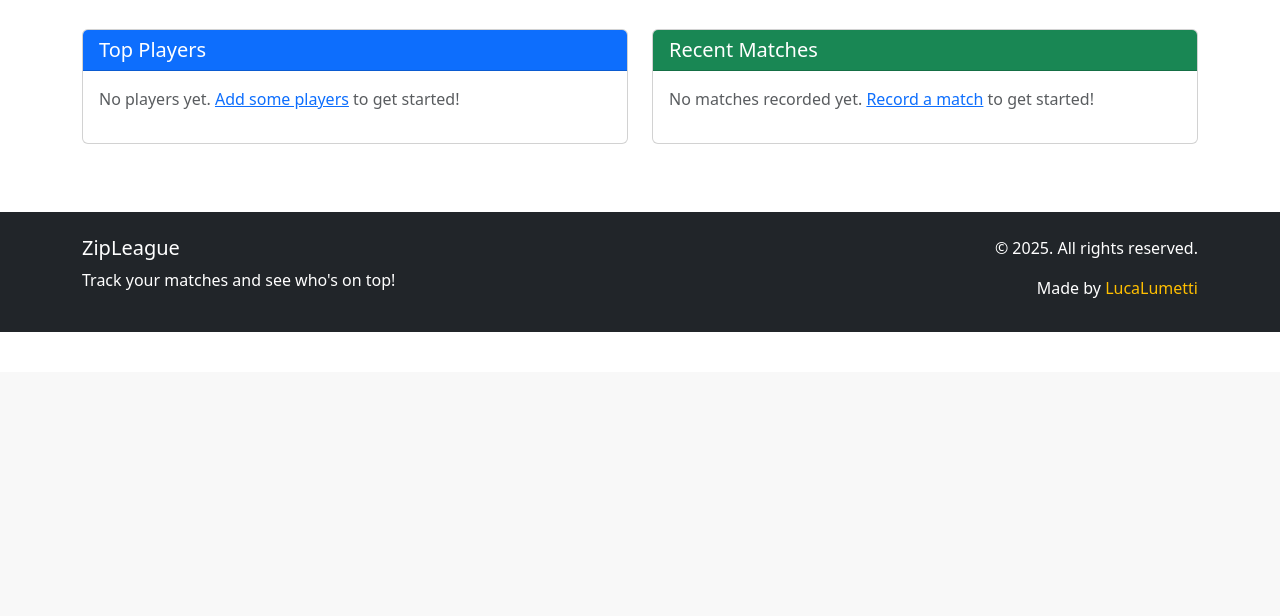
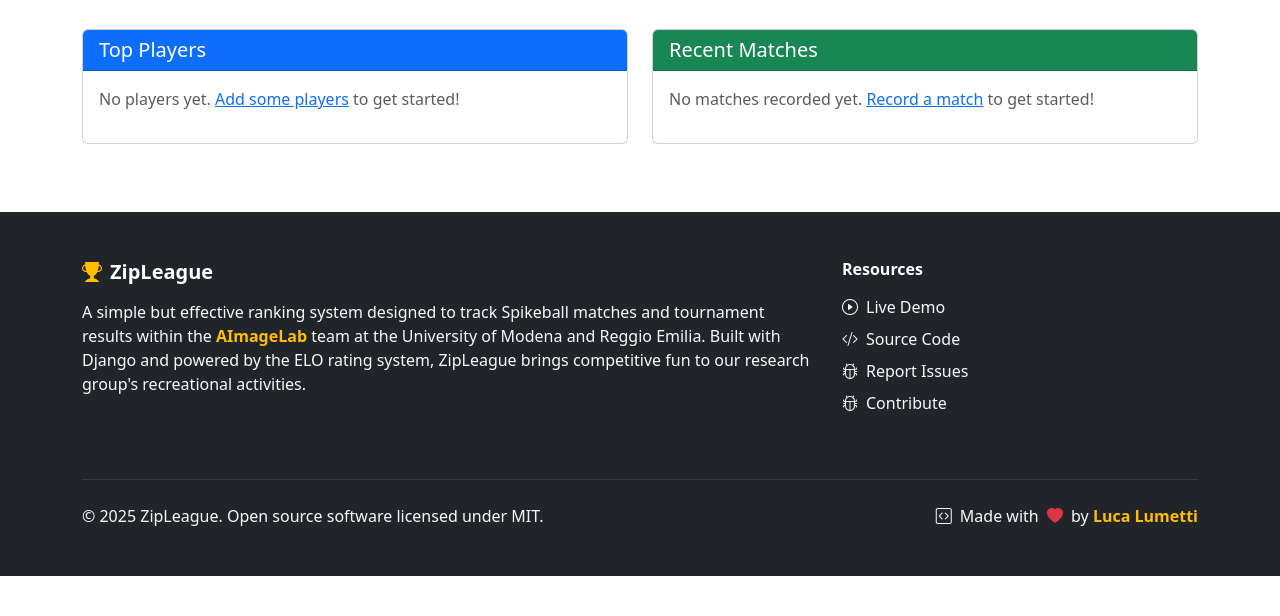
Before and after one commit to LucaLumetti/ZipLeague, a Django app: page / in a window 1280 px wide. Shown: the part 441-1057 px from the top of the page. Before the commit the page ends 773 px from the top, so only its background shows below. Run offline with Django 5.2, Linux system fonts and the light colour scheme; data that the repository does not hold is empty.

Commit message:
Enhance footer layout and content in base.html; add resource links and update styling

```diff
--- a/core/templates/core/base.html
+++ b/core/templates/core/base.html
@@ -5,6 +5,7 @@
     <meta name="viewport" content="width=device-width, initial-scale=1.0">
     <title>ZipLeague - {% block title %}Home{% endblock %}</title>
     <link href="https://cdn.jsdelivr.net/npm/bootstrap@5.3.2/dist/css/bootstrap.min.css" rel="stylesheet">
+    <link href="https://cdn.jsdelivr.net/npm/bootstrap-icons@1.11.1/font/bootstrap-icons.css" rel="stylesheet">
     <style>
         body {
             padding-top: 60px;
@@ -21,6 +22,23 @@
         }
         .text-zipleague {
             color: #ffbf00;
+        }
+        .btn-outline-zipleague {
+            color: #ffbf00;
+            border-color: #ffbf00;
+        }
+        .btn-outline-zipleague:hover {
+            background-color: #ffbf00;
+            border-color: #ffbf00;
+            color: #000;
+        }
+        footer .btn:hover {
+            transform: translateY(-1px);
+            transition: all 0.2s ease;
+        }
+        footer a:hover {
+            color: #ffbf00 !important;
+            transition: color 0.2s ease;
         }
     </style>
     {% block extra_css %}{% endblock %}
@@ -93,16 +111,68 @@
         {% endif %}
 
         {% block content %}{% endblock %}
-    </div>    <footer class="bg-dark text-white py-4 mt-5">
+    </div>    <footer class="bg-dark text-white py-5 mt-5">
         <div class="container">
             <div class="row">
+                <div class="col-lg-8 col-md-8 mb-4">
+                    <h5 class="fw-bold mb-3">
+                        <i class="bi bi-trophy-fill text-zipleague me-2"></i>ZipLeague
+                    </h5>
+                    <p class="text-light mb-3">
+                        A simple but effective ranking system designed to track Spikeball matches and tournament results
+                        within the <a href="https://aimagelab.ing.unimore.it/" target="_blank" rel="noopener noreferrer"
+                           class="text-zipleague text-decoration-none fw-semibold">AImageLab</a> team at the
+                        University of Modena and Reggio Emilia. Built with Django and powered by the ELO rating
+                        system, ZipLeague brings competitive fun to our research group's recreational activities.
+                    </p>
+                </div>
+
+                <div class="col-lg-4 col-md-4 mb-4">
+                    <h6 class="fw-bold mb-3">Resources</h6>
+                    <ul class="list-unstyled mb-3">
+                        <li class="mb-2">
+                            <a href="https://spikeball.ing.unimore.it" target="_blank" rel="noopener noreferrer"
+                               class="text-light text-decoration-none">
+                                <i class="bi bi-play-circle me-2"></i>Live Demo
+                            </a>
+                        </li>
+                        <li class="mb-2">
+                            <a href="https://github.com/LucaLumetti/ZipLeague" target="_blank" rel="noopener noreferrer"
+                               class="text-light text-decoration-none">
+                                <i class="bi bi-code-slash me-2"></i>Source Code
+                            </a>
+                        </li>
+                        <li class="mb-2">
+                            <a href="https://github.com/LucaLumetti/ZipLeague/issues" target="_blank" rel="noopener noreferrer"
+                               class="text-light text-decoration-none">
+                                <i class="bi bi-bug me-2"></i>Report Issues
+                            </a>
+                        </li>
+                        <li class="mb-2">
+                            <a href="https://github.com/LucaLumetti/ZipLeague" target="_blank" rel="noopener noreferrer"
+                               class="text-light text-decoration-none">
+                                <i class="bi bi-bug me-2"></i>Contribute
+                            </a>
+                        </li>
+                    </ul>
+                </div>
+            </div>
+
+            <hr class="my-4 border-secondary">
+
+            <div class="row align-items-center">
                 <div class="col-md-6">
-                    <h5>ZipLeague</h5>
-                    <p>Track your matches and see who's on top!</p>
+                    <p class="mb-2 mb-md-0 text-light">
+                        &copy; {% now "Y" %} ZipLeague. Open source software licensed under MIT.
+                    </p>
                 </div>
                 <div class="col-md-6 text-md-end">
-                    <p>&copy; {% now "Y" %}. All rights reserved.</p>
-                    <p class="mb-0">Made by <a href="https://github.com/LucaLumetti" target="_blank" class="text-zipleague text-decoration-none">LucaLumetti</a></p>
+                    <p class="mb-0 text-light">
+                        <i class="bi bi-code-square me-1"></i>
+                        Made with <i class="bi bi-heart-fill text-danger mx-1"></i> by
+                        <a href="https://github.com/LucaLumetti" target="_blank" rel="noopener noreferrer"
+                           class="text-zipleague text-decoration-none fw-semibold">Luca Lumetti</a>
+                    </p>
                 </div>
             </div>
         </div>
```
